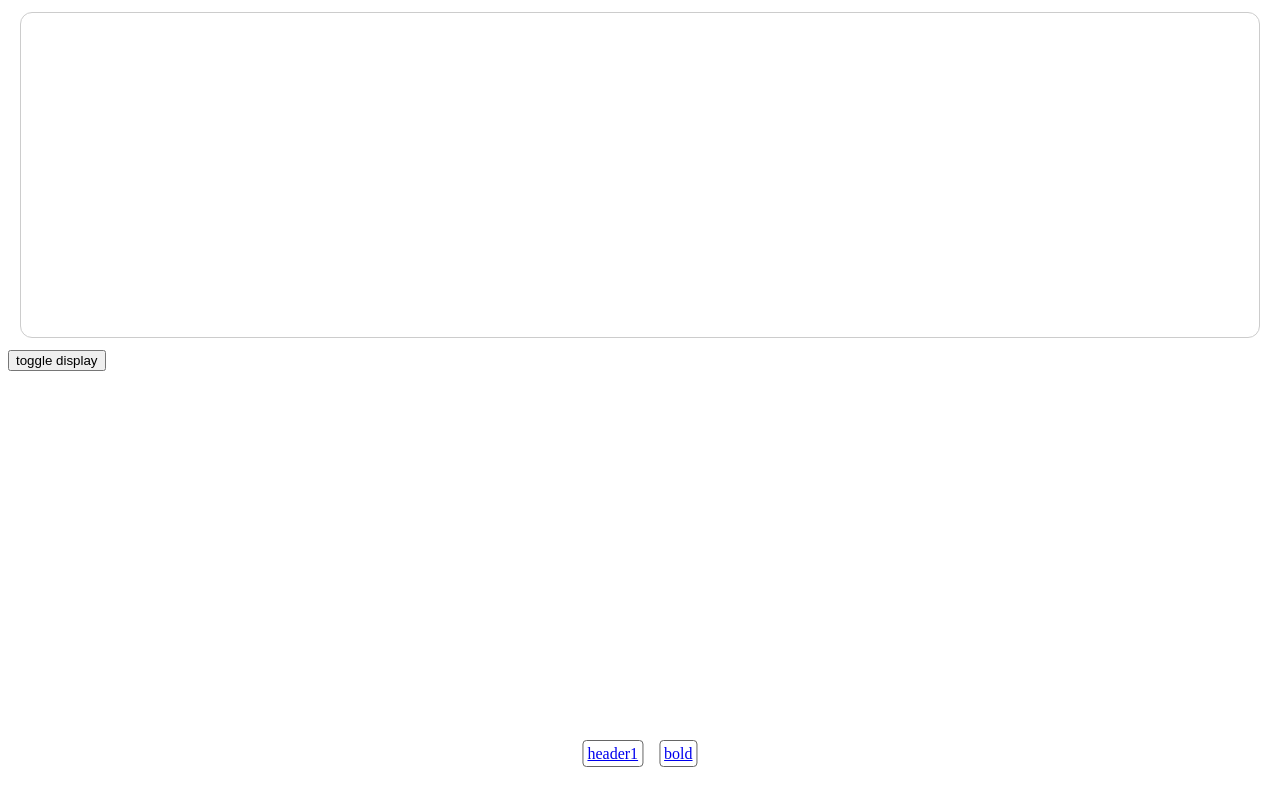
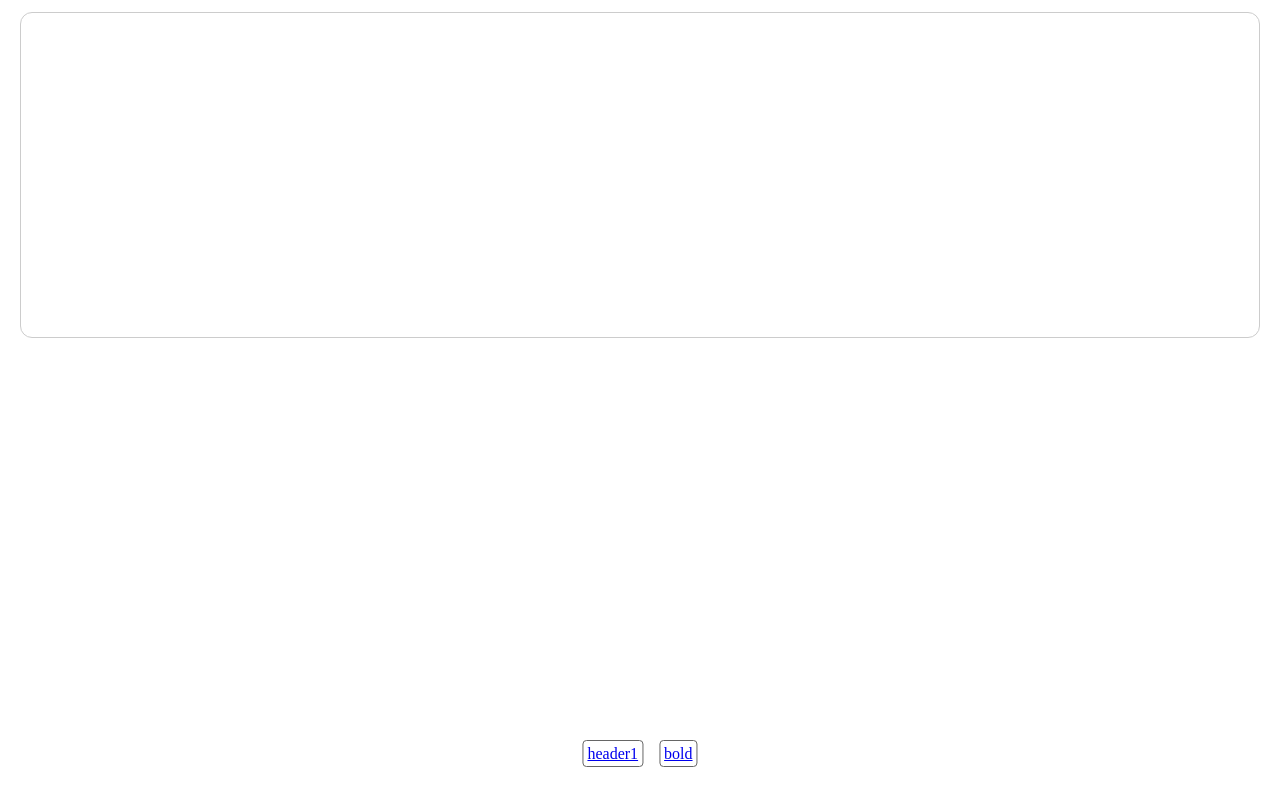
Before and after one commit to item-shop-jp/4v8, a React (Create React App) app: page / in a window 1280 px wide. Built offline with nearby package versions, Linux system fonts and the light colour scheme.

Commit message:
refactor: remove toggle button

```diff
--- a/src/index.tsx
+++ b/src/index.tsx
@@ -3,10 +3,14 @@ import ReactDOM from 'react-dom';
 import styled from 'styled-components';
 import { Editor } from './Editor';
 import { LogLevels } from './constants';
-import { Text } from './components/blocks';
+import { Text, Header1 } from './components/blocks';
 
 const StyledText = styled(Text)`
   opacity: 0.8;
+`;
+
+const StyledH1 = styled(Header1)`
+  color: red;
 `;
 
 export const Container: React.VFC = React.memo(() => {
@@ -18,15 +22,13 @@ export const Container: React.VFC = React.memo(() => {
     return { logger: { logLevel: LogLevels.INFO } };
   }, []);
   const formats = React.useMemo(() => {
-    return { 'block/text': StyledText };
+    return {
+      'block/text': StyledText,
+      'block/header1': StyledH1,
+    };
   }, []);
 
-  return (
-    <>
-      {isDisplay && <Editor settings={settings} formats={formats} readOnly={false} />}
-      <button onClick={handleToggleEditor}>toggle display</button>
-    </>
-  );
+  return <Editor settings={settings} formats={formats} readOnly={false} />;
 });
 
 ReactDOM.render(
```
